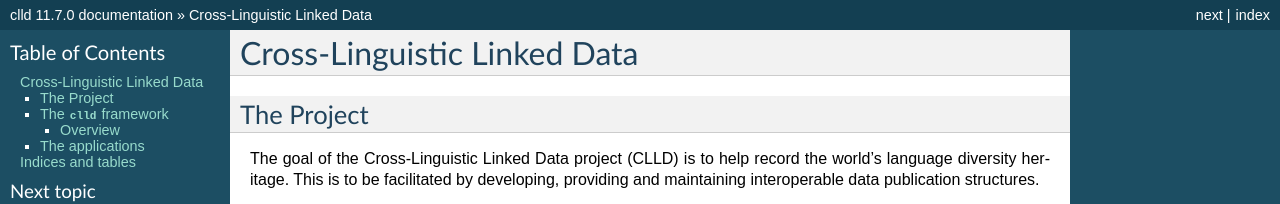
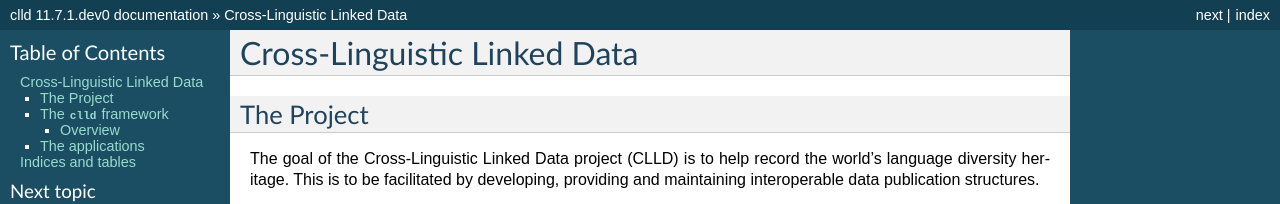
Before and after one commit to clld/clld, a Sphinx documentation site: the page built from docs/index.rst, in a window 1280 px wide and 900 px high. Shown: the top 204 px of the window. Built offline with Sphinx 7.4.7, drawn with Linux system fonts in a browser that asks for light colours; some of the changed text lies outside the part shown.

Commit message:
bump version for development

```diff
--- a/docs/conf.py
+++ b/docs/conf.py
@@ -55,10 +55,10 @@ copyright = 'Max Planck Society'
 # built documents.
 #
 # The full version, including alpha/beta/rc tags.
-release = '11.7.0'
+release = '11.7.1.dev0'
 
 # The short X.Y version.
-version = '11.7.0'
+version = '11.7.1.dev0'
 
 # The language for content autogenerated by Sphinx. Refer to documentation
 # for a list of supported languages.
--- a/setup.cfg
+++ b/setup.cfg
@@ -1,6 +1,6 @@
 [metadata]
 name = clld
-version = 11.7.0
+version = 11.7.1.dev0
 license = Apache 2.0
 license_files = LICENSE
 author = Robert Forkel
--- a/src/clld/__init__.py
+++ b/src/clld/__init__.py
@@ -3,7 +3,7 @@ import collections
 from clld.db.models import common
 from clld import interfaces
 
-__version__ = "11.7.0"
+__version__ = "11.7.1.dev0"
 
 
 class Resource(collections.namedtuple('Resource', 'name model interface with_index with_rdfdump')):
```
